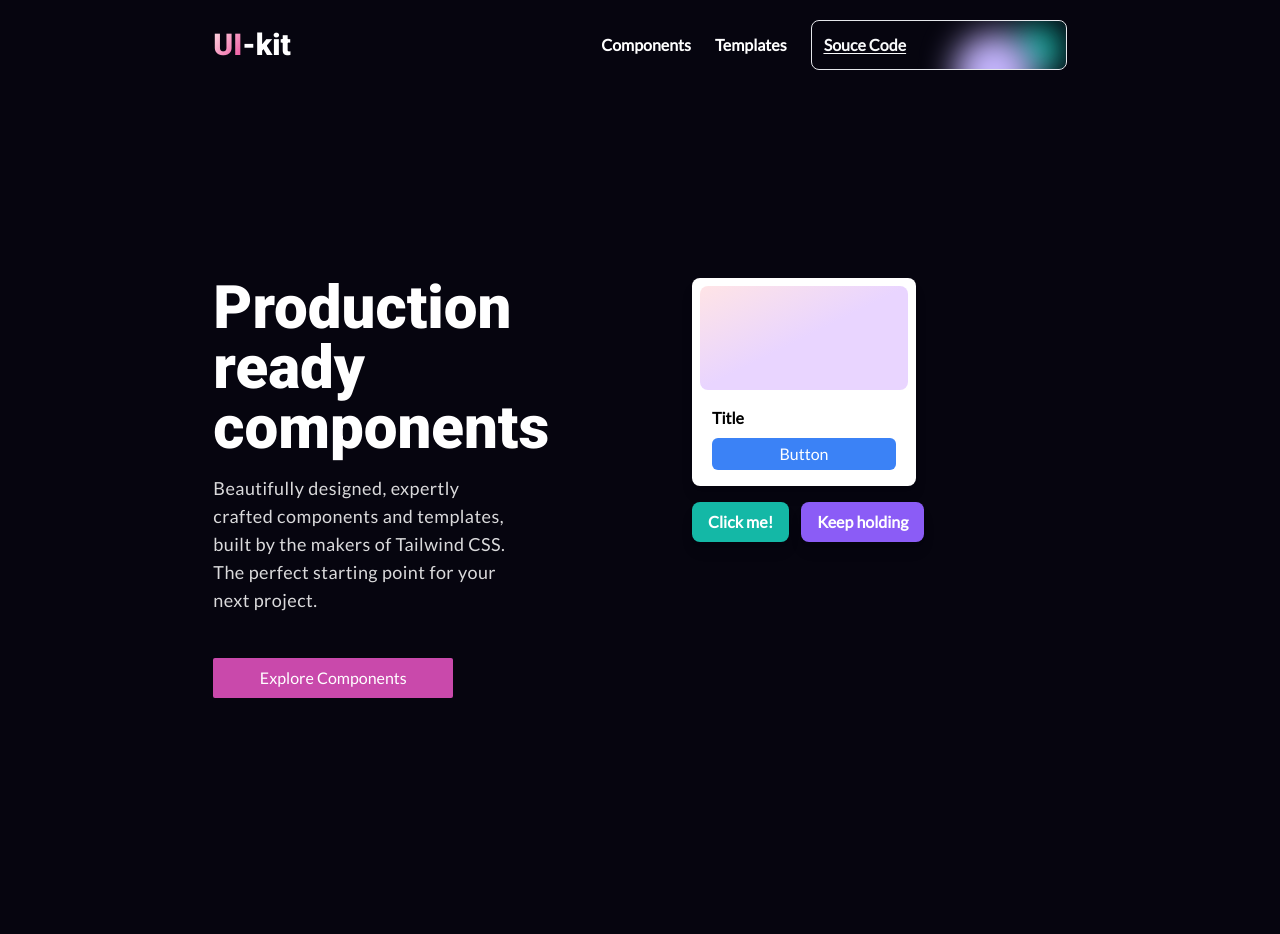
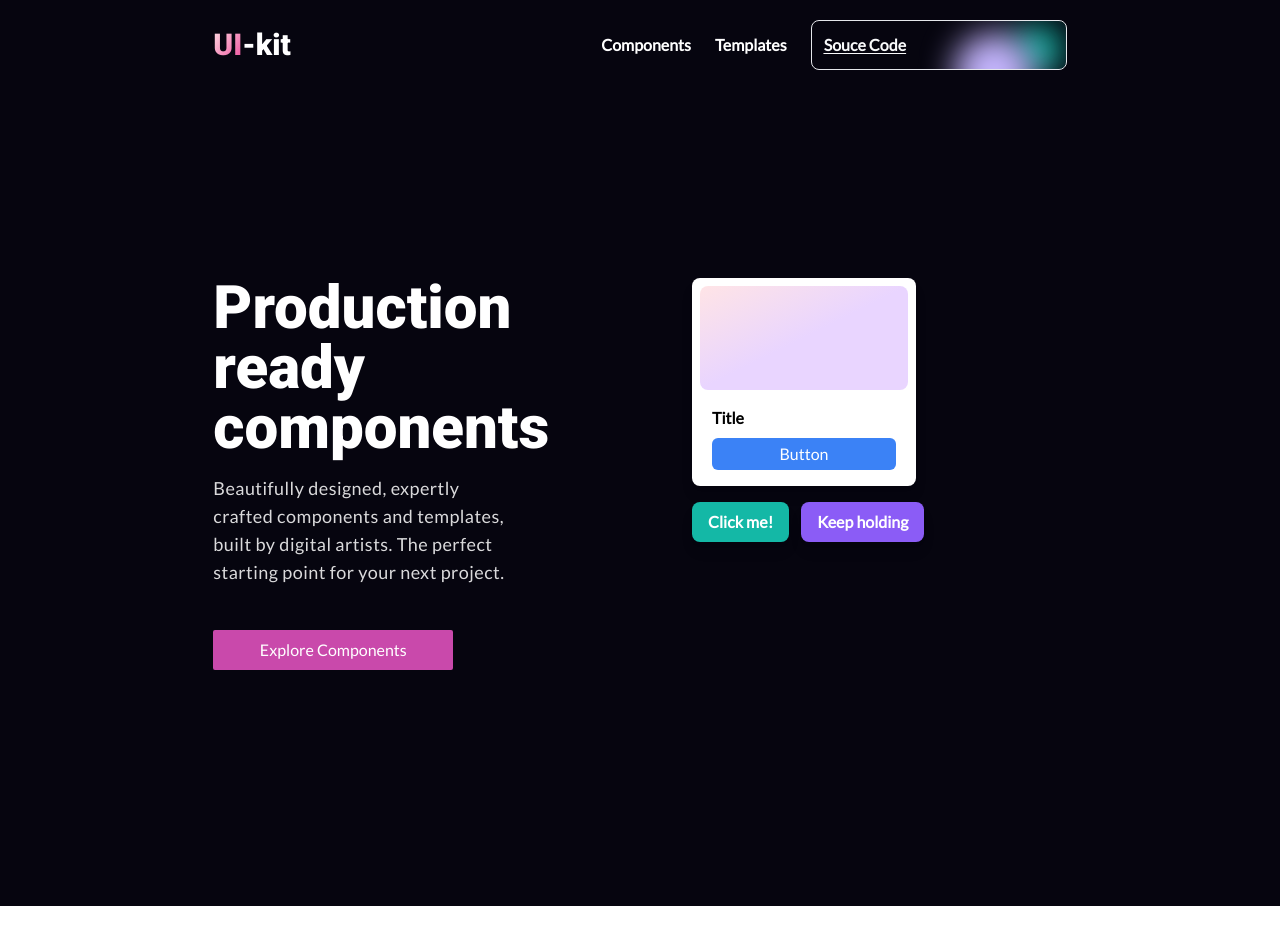
Before and after one commit to mvykool/Memory-management, a Next.js app in the folder main/: page / in a window 1280 px wide. After the commit the page ends 906 px from the top, so only its background shows below. Built offline with nearby package versions, Linux system fonts and the light colour scheme.

Commit message:
changed text

```diff
--- a/main/app/page.tsx
+++ b/main/app/page.tsx
@@ -22,7 +22,7 @@ export default function Home(): JSX.Element {
             <p className="w-5/6 text-lg tracking-wide opacity-85">
               {" "}
               Beautifully designed, expertly crafted components and templates,
-              built by the makers of Tailwind CSS. The perfect starting point
+              built by digital artists. The perfect starting point
               for your next project.
             </p>
             <Button buttonText={text}></Button>
```
